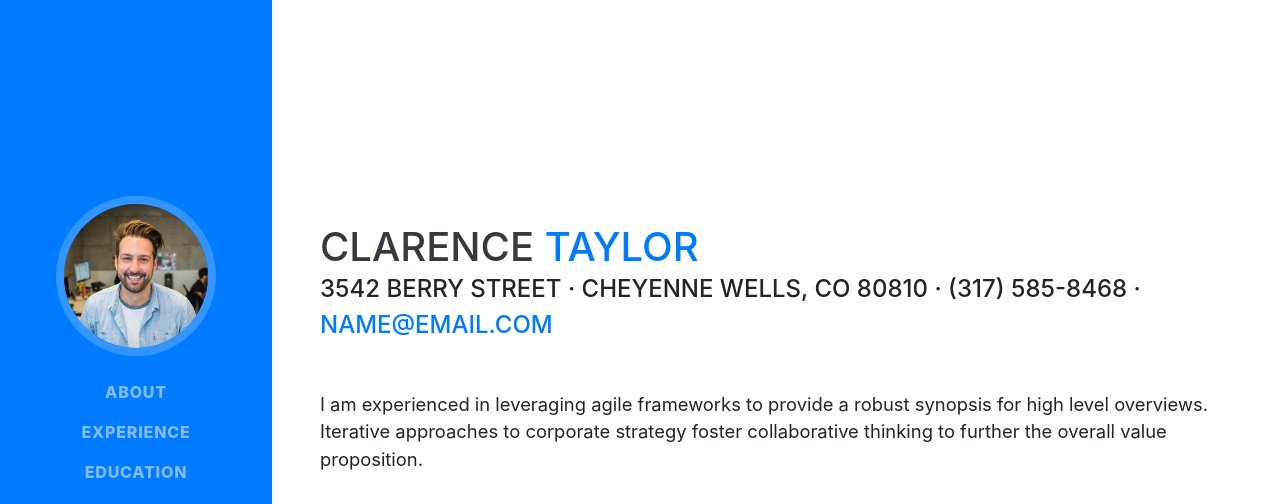
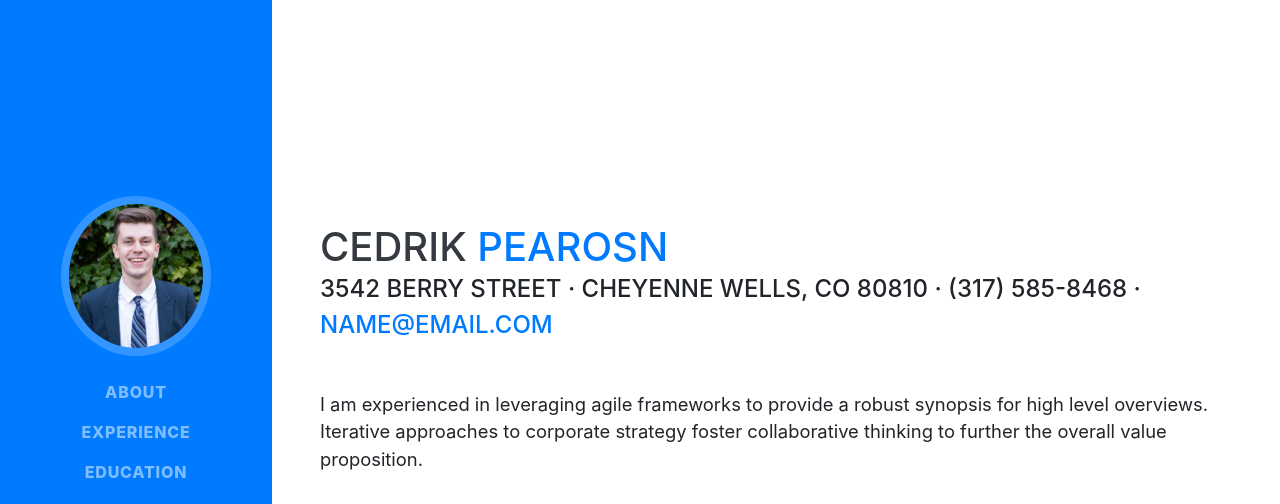
Before and after one commit to Cxdrik21/Cxdrik21.github.io, a website with bundled scripts: page index.html in a window 1280 px wide. Shown: the top 504 px of the page. Built offline with nearby package versions, Linux system fonts and the light colour scheme; a web font is replaced by a local one.

Commit message:
Initial Changes

```diff
--- a/index.html
+++ b/index.html
@@ -8,7 +8,7 @@
   <meta name="description" content="">
   <meta name="author" content="">
 
-  <title>Resume - Start Bootstrap Theme</title>
+  <title>Cedrik Pearson</title>
 
   <!-- Bootstrap core CSS -->
   <link href="vendor/bootstrap/css/bootstrap.min.css" rel="stylesheet">
@@ -29,7 +29,7 @@
     <a class="navbar-brand js-scroll-trigger" href="#page-top">
       <span class="d-block d-lg-none">Clarence Taylor</span>
       <span class="d-none d-lg-block">
-        <img class="img-fluid img-profile rounded-circle mx-auto mb-2" src="img/profile.jpg" alt="">
+        <img class="img-fluid img-profile rounded-circle mx-auto mb-2" src="img/ResumePic.jpg" alt="">
       </span>
     </a>
     <button class="navbar-toggler" type="button" data-toggle="collapse" data-target="#navbarSupportedContent" aria-controls="navbarSupportedContent" aria-expanded="false" aria-label="Toggle navigation">
@@ -63,8 +63,8 @@
 
     <section class="resume-section p-3 p-lg-5 d-flex align-items-center" id="about">
       <div class="w-100">
-        <h1 class="mb-0">Clarence
-          <span class="text-primary">Taylor</span>
+        <h1 class="mb-0">Cedrik
+          <span class="text-primary">Pearosn</span>
         </h1>
         <div class="subheading mb-5">3542 Berry Street · Cheyenne Wells, CO 80810 · (317) 585-8468 ·
           <a href="mailto:name@email.com">name@email.com</a>
```
Also changed, not shown: img/ResumePic.jpg (added).
